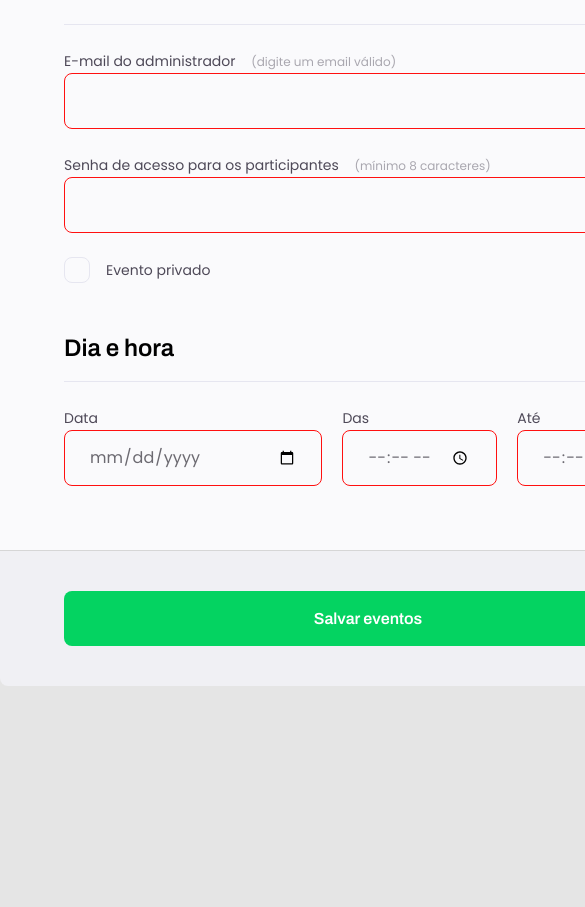
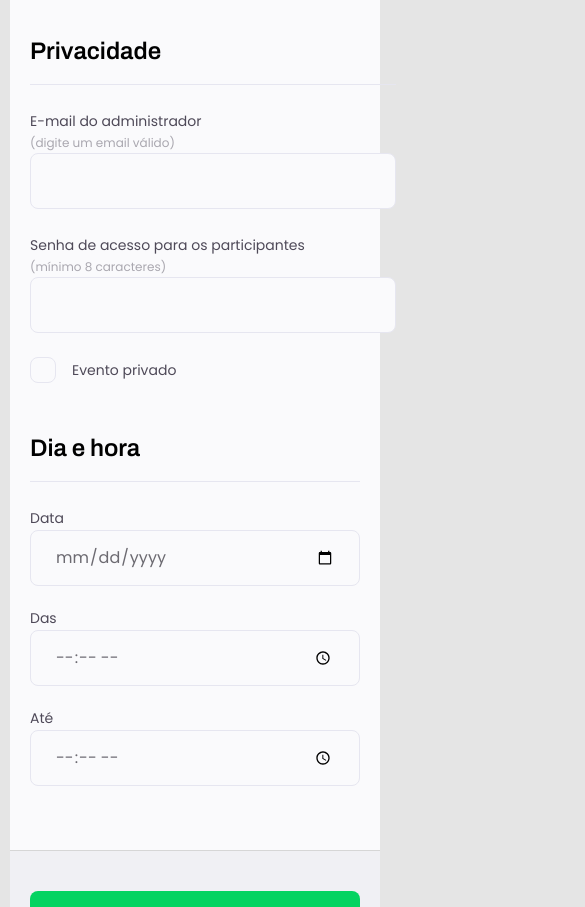
Before and after one commit to DhonatanJoseildo/Explorer-Project04-stage03, a plain HTML site: page index.html in a window 390 px wide. Shown: the part 1093-2000 px from the top of the page, 585 px wide, since content can reach past the window. Before the commit the page ends 1879 px from the top, so only its background shows below. Drawn offline with Linux system fonts and the light colour scheme.

Commit message:
createdMobile

```diff
--- a/style.css
+++ b/style.css
@@ -33,7 +33,7 @@ body::before{
 }
 
 .page {
-  width: 73.6rem;
+  max-width: 73.6rem;
   margin: 0 auto;
 }
 
@@ -167,6 +167,7 @@ fieldset legend{
 
 .checkbox-wrapper label{
   display: flex;
+  flex-direction: row;
   align-items: center;
   gap: 1.6rem;
 
@@ -235,10 +236,30 @@ footer .button:hover{
   background-color: #08A04C;
 }
 
-input:invalid{
+/*input:invalid{
   border: 1px solid #FF1010;
 }
+*/
+@media (max-width: 720px){
+  body .page{
+    padding-inline: 1rem;
+  }
 
-@media (max-width: 720px){
+  body form label{
+    display: flex;
+    flex-direction: column;
+  }
+  body .input-wrapper label span{
+    margin: 0;
+  }
 
+  main form{
+    padding-inline: 2rem;
+  }
+  .fieldset-wrapper .col-3{
+    flex-direction: column;
+  }
+  body footer{
+    padding-inline: 2rem;
+  }
 }
```
